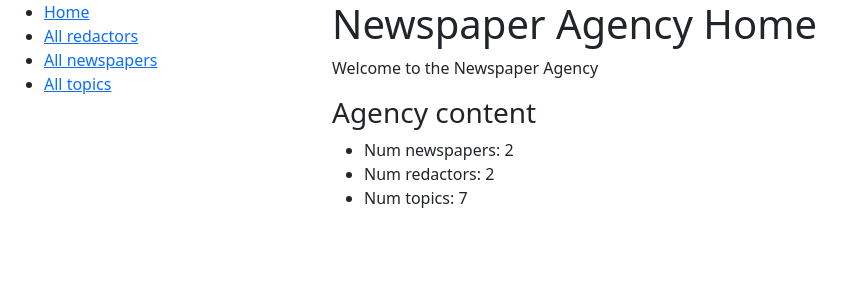
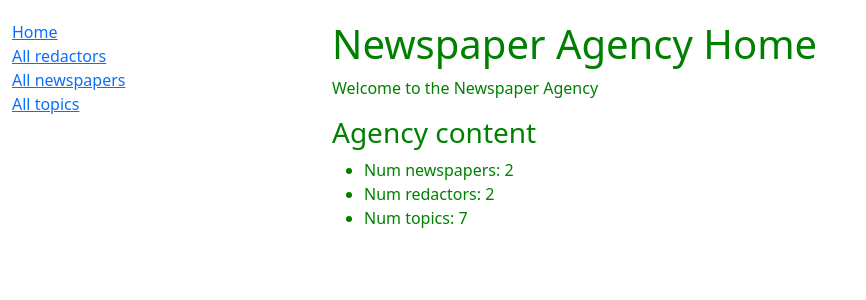
Before and after one commit to OmeLchDO/NewspapeerAgency, a Django app: page / in a window 1280 px wide. Shown: the top 300 px of the page, without its empty margins (0-866 px from the left). Run offline with Django 4.2, Linux system fonts and the light colour scheme; data comes from the database, SQL or seed files in the repository.

Commit message:
'Add includes with sidebar.html & edit base.html'

```diff
--- a/Newspaper_Agency/settings.py
+++ b/Newspaper_Agency/settings.py
@@ -124,6 +124,10 @@ USE_TZ = True
 
 STATIC_URL = "static/"
 
+STATICFILES_DIRS = [
+    BASE_DIR / "static",
+]
+
 # Default primary key field type
 # https://docs.djangoproject.com/en/4.1/ref/settings/#default-auto-field
 
--- a/Newspaper_Agency/urls.py
+++ b/Newspaper_Agency/urls.py
@@ -13,10 +13,12 @@ Including another URLconf
     1. Import to include() function: from django.urls import include, path
     2. Add a URL to urlpatterns:  path('blog/', include('blog.urls'))
 """
+from django.conf import settings
+from django.conf.urls.static import static
 from django.contrib import admin
 from django.urls import path, include
 
 urlpatterns = [
     path("admin/", admin.site.urls),
     path("", include("catalog.urls", namespace="catalog")),
-]
+] + static(settings.STATIC_URL, document_root=settings.STATIC_ROOT)
--- /dev/null
+++ b/static/css/styles.css
@@ -0,0 +1,9 @@
+body {
+    margin-top: 20px;
+    color: green;
+ }
+
+.sidebar-nav {
+    padding: 0;
+    list-style: none;
+}
--- a/templates/base.html
+++ b/templates/base.html
@@ -9,6 +9,9 @@
   <meta charset="utf-8">
   <meta name="viewport" content="width=device-width, initial-scale=1">
   <link href="https://cdn.jsdelivr.net/npm/bootstrap@5.3.0-alpha2/dist/css/bootstrap.min.css" rel="stylesheet" integrity="sha384-aFq/bzH65dt+w6FI2ooMVUpc+21e0SRygnTpmBvdBgSdnuTN7QbdgL+OapgHtvPp" crossorigin="anonymous">
+
+  {% load static %}
+  <link rel="stylesheet" href="{% static 'css/styles.css' %}">
 </head>
 
 <body>
@@ -17,12 +20,7 @@
       <div class="col-sm-3">
 <!---------------------------------start Sidebar----------------------------->
         {% block sidebar %}
-          <ul>
-            <li><a href="{% url "catalog:index" %}">Home</a></li>
-            <li><a href="#">All redactors</a></li>
-            <li><a href="#">All newspapers</a></li>
-            <li><a href="#">All topics</a></li>
-          </ul>
+          {% include "includes/sidebar.html" %}
         {% endblock %}
 <!---------------------------------end Sidebar----------------------------->
       </div>
--- /dev/null
+++ b/templates/includes/sidebar.html
@@ -0,0 +1,6 @@
+<ul class="sidebar-nav">
+  <li><a href="{% url "catalog:index" %}">Home</a></li>
+  <li><a href="#">All redactors</a></li>
+  <li><a href="#">All newspapers</a></li>
+  <li><a href="#">All topics</a></li>
+</ul>
```
Lines whose indentation alone changed are shown as unchanged.
